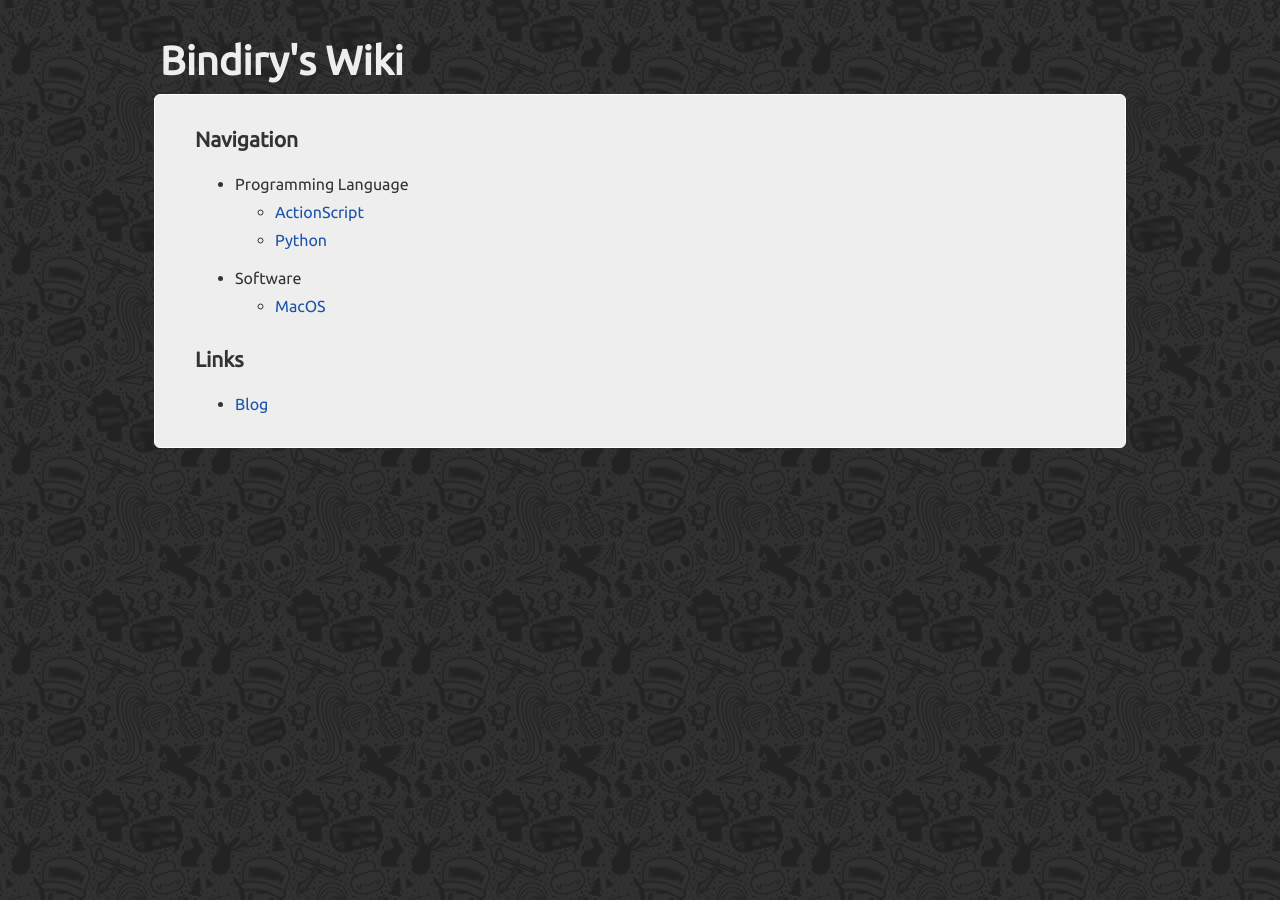
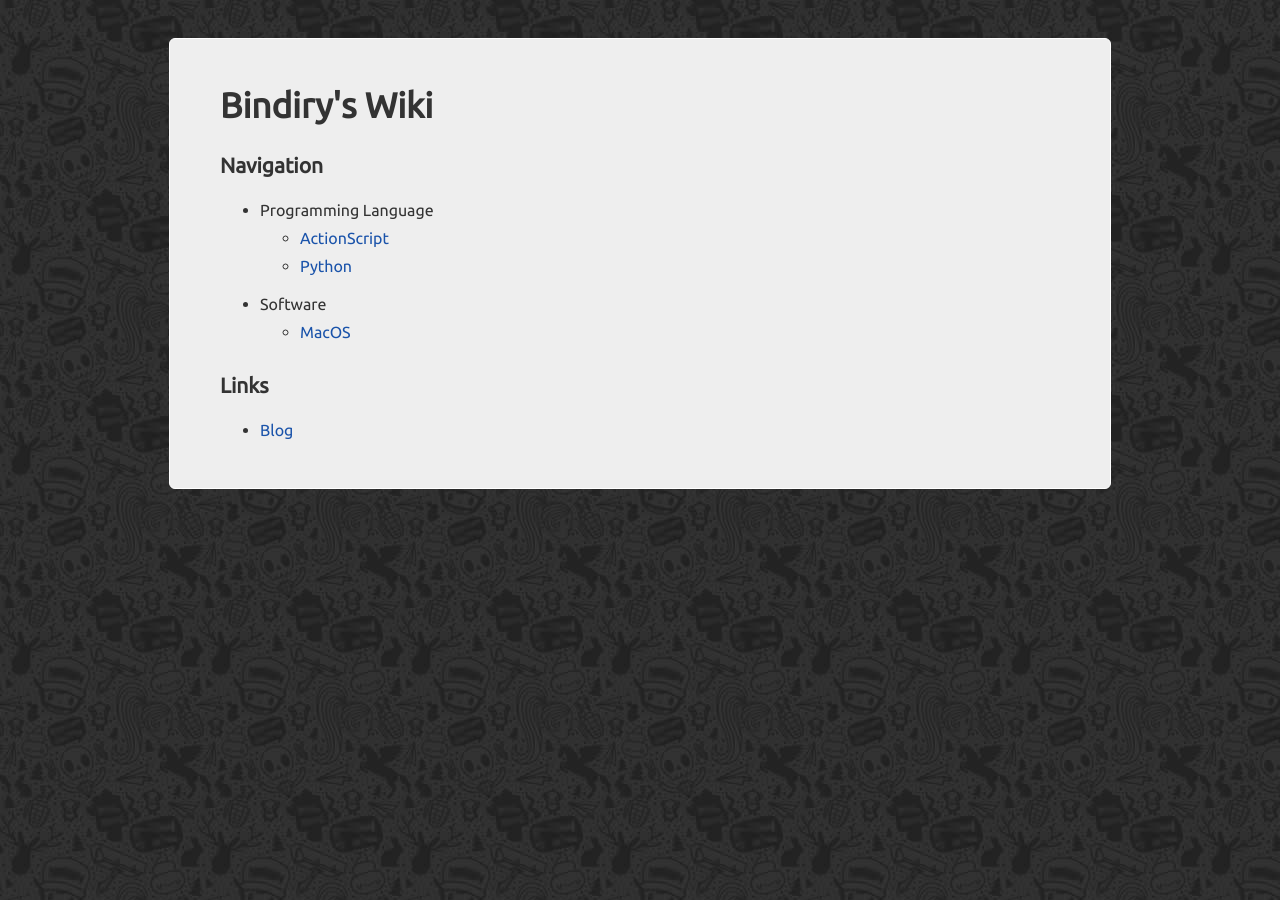
Before and after one commit to xddaijun/bindiry.github.com, a Jekyll site: the page built from index.html, in a window 1280 px wide. Built offline with Jekyll 4.4.1, drawn with Linux system fonts in a browser that asks for light colours; Markdown is read by kramdown in place of the engine named in the settings.

Commit message:
update theme.

```diff
--- a/_layouts/default.html
+++ b/_layouts/default.html
@@ -9,11 +9,13 @@
 
 	<body>
 
-		<div id="logo"><a href="/">Bindiry's Wiki</a></div>
+
 
 		<div id="container" class="radius clearfix">
+			<div id="sidebar">
 
-			<div id="sidebar">
+				<div id="logo"><a href="/">Bindiry's Wiki</a></div>
+
 				<h2>Navigation</h2>
 				<ul>
 					<li>Programming Language
--- a/css/style.css
+++ b/css/style.css
@@ -16,23 +16,23 @@ pre, code, tt { font: 0.9em Monaco, Consolas, 'andale mono', 'lucida console', m
 
 li { padding: 5px 0; }
 
-#logo { width: 960px; margin: 0 auto; font-weight: bold; font-size: 40px; padding-bottom: 10px; }
-#logo a { color: #eee; }
+#logo { font-weight: bold; font-size: 35px; padding-bottom: 10px; }
+#logo a { color: #333; }
 #logo a:hover { color: #777; }
 
 #container {
 	border:1px solid #FFF;
 	background: #eee;
-	padding:15px 40px 15px;
-	width: 890px;
+	padding:30px 50px;
+	width: 840px;
 	margin: 0 auto;
 }
 
-#sidebar { float: left; }
+#sidebar { float: left; margin-top: 16px; }
 #sidebar ul li { font-size: 16px;}
 #sidebar ul li ul { padding-top: 5px; padding-bottom: 5px; }
 
-#content { padding-left: 280px; }
+#content { padding-left: 310px; }
 
 .radius {
 	-moz-border-radius: 6px;
--- a/pages/programming-language/actionscript.textile
+++ b/pages/programming-language/actionscript.textile
@@ -2,7 +2,6 @@
 layout: default
 title: ActionScript - Programming-Language - Bindiry's Wiki
 ---
-
 h1. ActionScript
 
 h3. 工具类
--- a/pages/programming-language/python.textile
+++ b/pages/programming-language/python.textile
@@ -2,7 +2,6 @@
 layout: default
 title: Python - Programming-Language - Bindiry's Wiki
 ---
-
 h1. Python
 
 h3. 开发工具
--- a/pages/software/macos.textile
+++ b/pages/software/macos.textile
@@ -2,7 +2,6 @@
 layout: default
 title: MacOS - Software - Bindiry's Wiki
 ---
-
 h1. Mac OS
 
 h3(#misc). 常用工具
```
